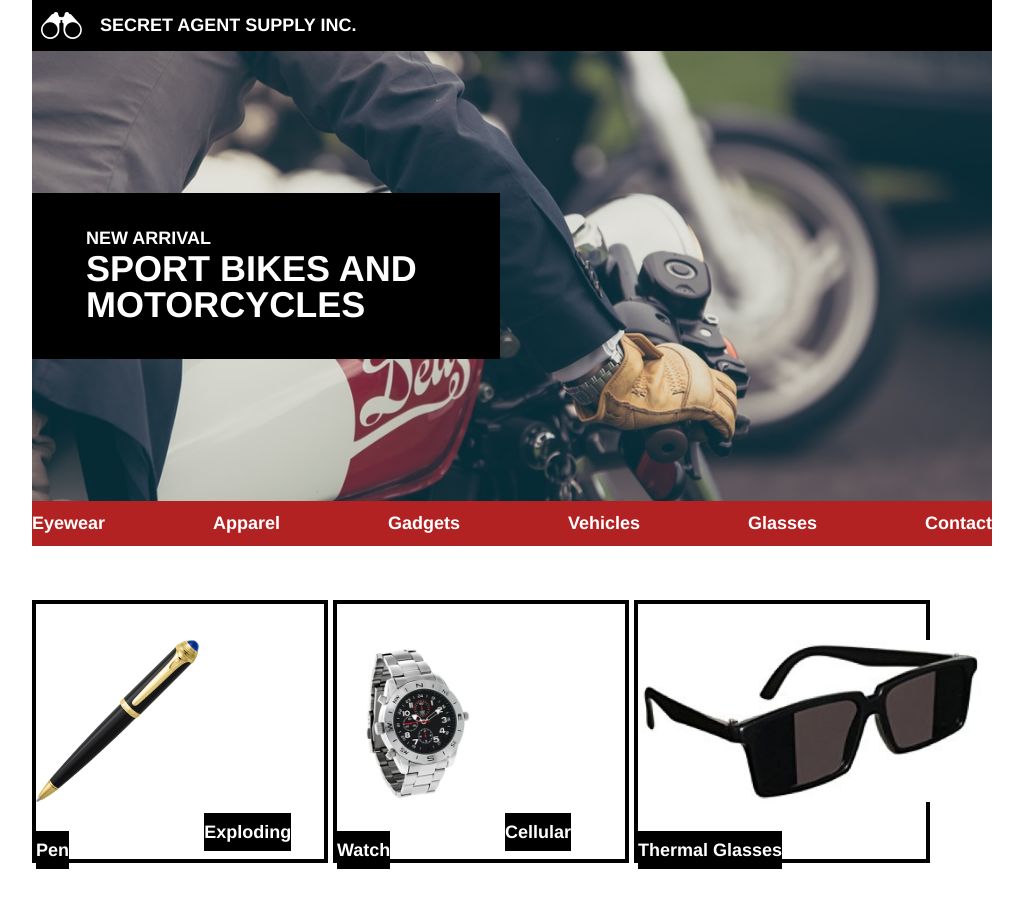
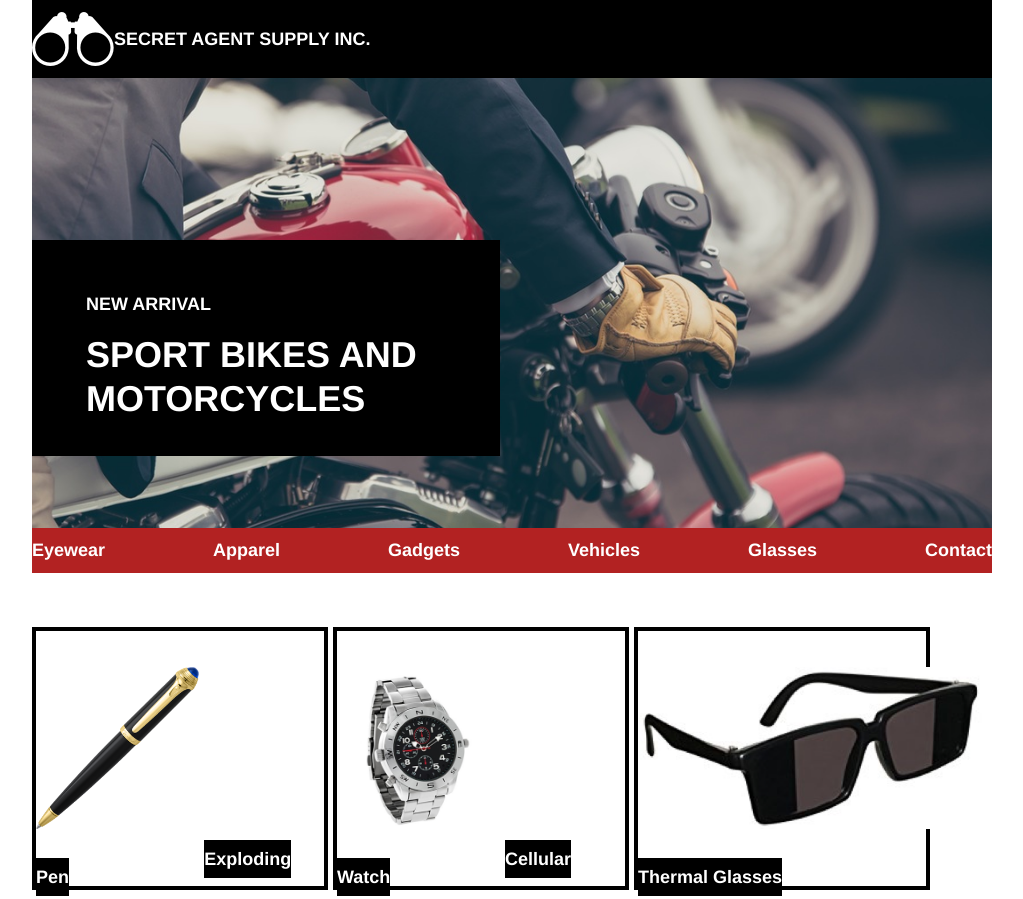
Before and after one commit to JennyDavis5/secretagentsupply, a plain HTML site: page index.html in a window 1280 px wide. Shown: the top 899 px of the page, without its empty margins (128-1151 px from the left). Drawn offline with Linux system fonts and the light colour scheme.

Commit message:
SecretAgentSupply 8

```diff
--- a/index.html
+++ b/index.html
@@ -8,18 +8,20 @@
 <body>
   <div class="container">
     <header>
-      <div class="logo">
+      <div class="container">
         <img src="./resources/images/logo.png" alt="logo"/>
         <span>Secret Agent Supply Inc.</span>
       </div>
     </header>
 
-    <div class="mainbanner">
-      <div class="maintitle">
-        <h3>New Arrival</h3>
-        <h1>Sport Bikes and Motorcycles</h1>
+    <section class="banner">
+      <div class="container">
+        <div class="headline">
+          <h4>New Arrival</h4>
+          <h1>Sport Bikes and Motorcycles</h1>
+        </div>
       </div>
-    </div>
+    </section>
 
     <nav class="topnav">
       <span>Eyewear</span>
@@ -58,7 +60,7 @@
     </div>
 
     <footer>
-      <span>Copyright Secret Agent Supply Inc.</span>
+      <div class="container">Copyright Secret Agent Supply Inc.</div>
     </footer>
   </div>
 </body>
--- a/resources/css/style.css
+++ b/resources/css/style.css
@@ -16,7 +16,7 @@ header {
   text-transform: uppercase;
 }
 
-.logo {
+header .container{
   display: flex;
   font-size: 1rem;
   padding-top: 0.66rem;
@@ -34,33 +34,33 @@ header {
   padding-left: 1rem;
 }
 
-.mainbanner {
-  display: flex;
+.banner {
   background-image: url("../images/moto.jpeg");
+  background-position: center;
   background-repeat: no-repeat;
   background-size: cover;
   height: 25rem;
-  align-items: center;
 }
 
-.maintitle {
-  display: inline-block;;
+.headline {
   background-color: black;
   width: 20rem;
+  position: relative;
   text-transform: uppercase;
-  padding-top: 2rem;
-  padding-left: 3rem;
-  padding-bottom: 2rem;
-  padding-right: 3rem;
+  padding: 2rem 3rem;
+  top: 9rem;
 }
 
-.maintitle h3 {
+.headline h4 {
   font-size: 1rem;
-  margin-bottom: 0.25rem;
+  line-height: 1.2rem;
+  margin: 1rem 0;
 }
 
-.maintitle h1 {
+.headline h1 {
   font-size: 2rem;
+  margin-top: 0.25rem;
+  line-height: 1.2em;
 }
 
 .topnav {
@@ -110,6 +110,6 @@ header {
 
 footer {
   text-align: left;
-  height: 5rem
+  height: 5rem;
   background-color: black;
 }
```
